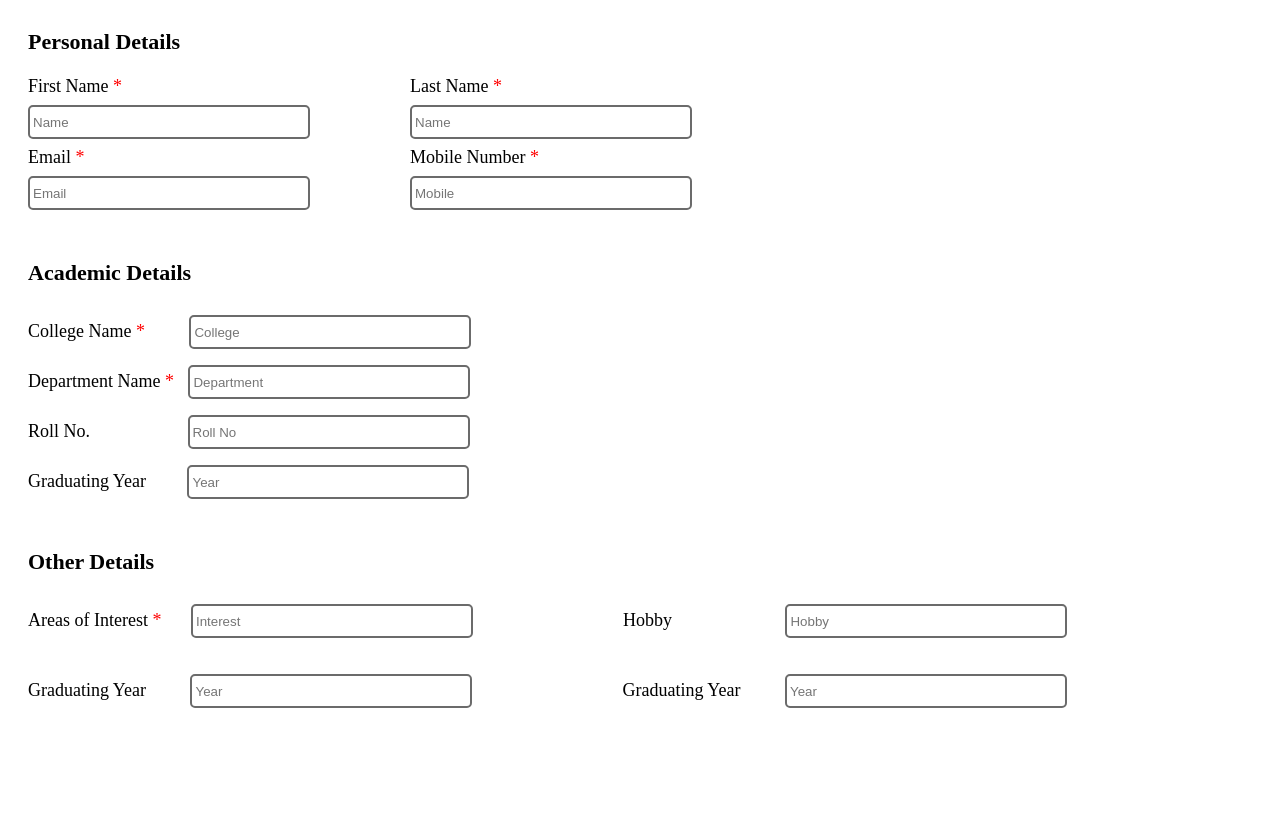
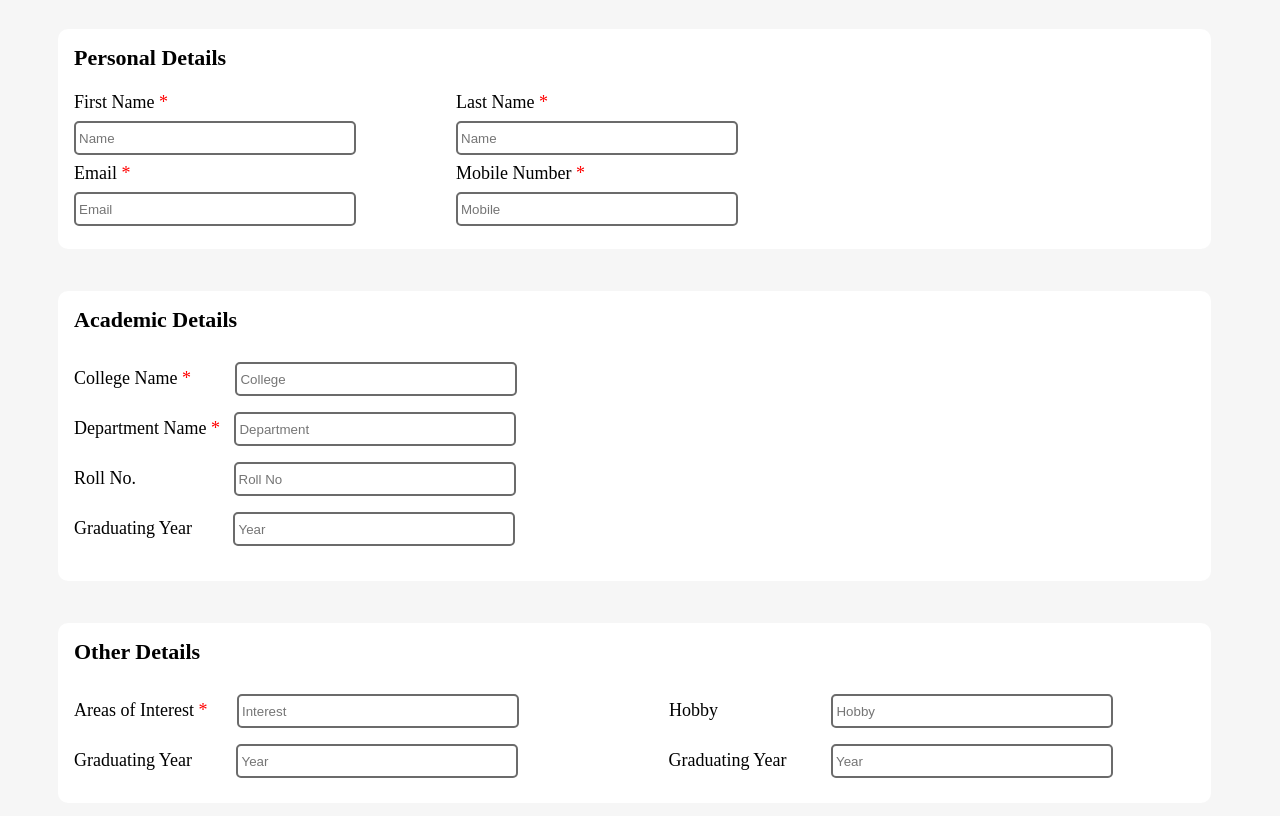
Before and after one commit to poovarasansp/Task-2, a plain HTML site: page index.html in a window 1280 px wide. Drawn offline with Linux system fonts and the light colour scheme.

Commit message:
colors done

```diff
--- a/index.html
+++ b/index.html
@@ -36,8 +36,7 @@
                     <input type="text" name="number" placeholder="Mobile">
                 </div>
             </div>
-            <br><br>
-        </div>
+        </div><br><br>
 
         <!--Academic details-->
         <div class="academic">
--- a/main.css
+++ b/main.css
@@ -1,13 +1,47 @@
 *{
-    background-color: white;
+    background-color: #f6f6f6;
 }
 .main{
-    margin-left: 20px;
+    margin-left: 50px;
 }
 .heads{
     font-size: 22px;
     font-weight: bold;
+    background-color: white;
 }
+.personal{
+    width: 95%;
+    height: 220px;
+    border-radius: 10px;
+    box-sizing: border-box;
+    padding: 1rem;
+    background-color: white;
+}
+.academic{
+    width: 95%;
+    height: 290px;
+    border-radius: 10px;
+    box-sizing: border-box;
+    padding: 1rem;
+    background-color: white;
+}
+.other-details{
+    width: 95%;
+    height: 180px;
+    border-radius: 10px;
+    box-sizing: border-box;
+    padding: 1rem;
+    background-color: white;
+    margin-bottom: 30px;
+}
+.other,.other1,.other2,.second,.names,.first,.last,span{
+    background-color: white;
+}
+
+
+
+
+
 form,p{
     font-family: 'calibri';
 }
@@ -18,6 +52,7 @@ input{
     margin: .5rem 0;
     border: 2px solid rgb(107, 107, 107);
     padding: 3px;
+    background-color: white;
 }
 div,.names{
     font-size: 18px;
@@ -26,7 +61,7 @@ div,.names{
     display: flex;
 }
 .other2{
-    margin: 0 0 20px 150px;
+    margin: 0 0 0px 150px;
 }
 .last{
     margin-left: 100px;
```
